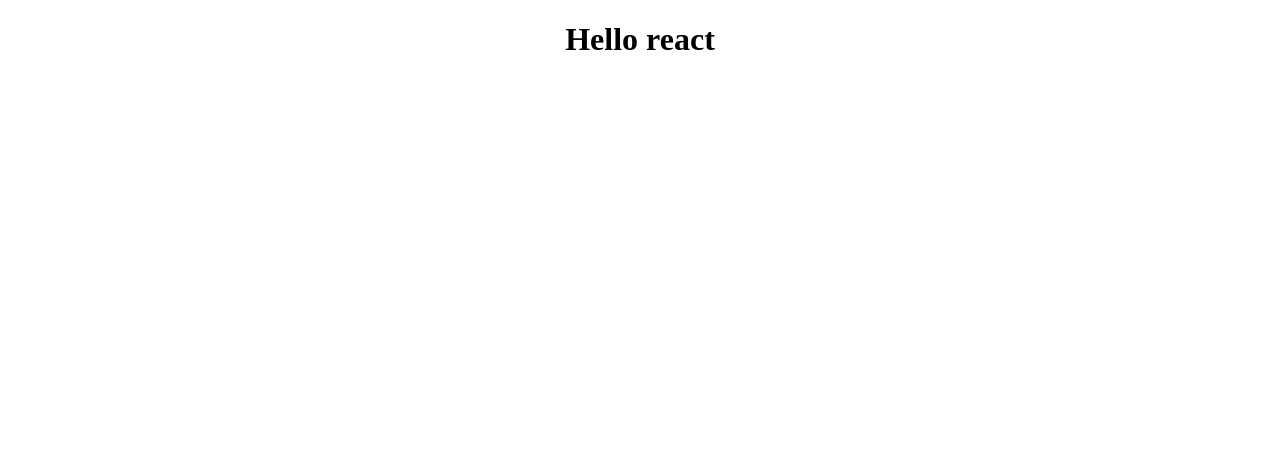
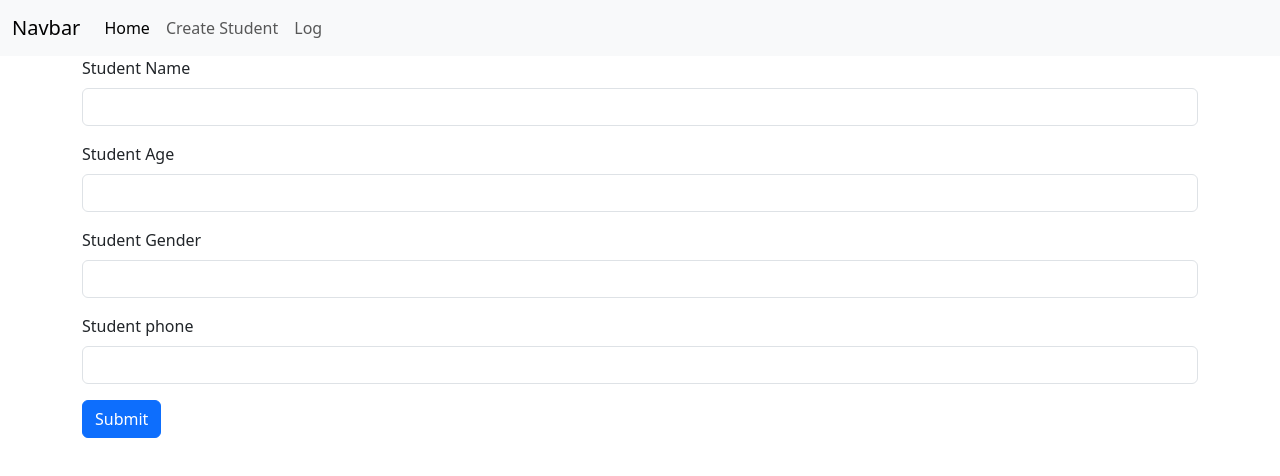
Before and after one commit to Nethna-Oshad/School_Management_System, a React (Create React App) app in the folder frontend/: page / in a window 1280 px wide. Shown: the top 476 px of the page. Built offline with nearby package versions, Linux system fonts and the light colour scheme.

Commit message:
add student 1/2

```diff
--- a/frontend/public/index.html
+++ b/frontend/public/index.html
@@ -10,25 +10,17 @@
       content="Web site created using create-react-app"
     />
     <link rel="apple-touch-icon" href="%PUBLIC_URL%/logo192.png" />
-    <!--
-      manifest.json provides metadata used when your web app is installed on a
-      user's mobile device or desktop. See https://developers.google.com/web/fundamentals/web-app-manifest/
-    -->
+
     <link rel="manifest" href="%PUBLIC_URL%/manifest.json" />
-    <!--
-      Notice the use of %PUBLIC_URL% in the tags above.
-      It will be replaced with the URL of the `public` folder during the build.
-      Only files inside the `public` folder can be referenced from the HTML.
+    <link href="https://cdn.jsdelivr.net/npm/bootstrap@5.3.3/dist/css/bootstrap.min.css" rel="stylesheet" integrity="sha384-QWTKZyjpPEjISv5WaRU9OFeRpok6YctnYmDr5pNlyT2bRjXh0JMhjY6hW+ALEwIH" crossorigin="anonymous">
 
-      Unlike "/favicon.ico" or "favicon.ico", "%PUBLIC_URL%/favicon.ico" will
-      work correctly both with client-side routing and a non-root public URL.
-      Learn how to configure a non-root public URL by running `npm run build`.
-    -->
     <title>React App</title>
   </head>
   <body>
     <noscript>You need to enable JavaScript to run this app.</noscript>
     <div id="root"></div>
 
+    <script src="https://cdn.jsdelivr.net/npm/bootstrap@5.3.0-alpha1/dist/js/bootstrap.bundle.min.js" integrity="sha384-w76ApsE1rRcEY5fN8XtK5BWE5pv9e1E+WFf3KZOmr5E7Kz6A9Qu9IhWc9D7fH3eG" crossorigin="anonymous"></script>
+
   </body>
 </html>
--- a/frontend/src/App.js
+++ b/frontend/src/App.js
@@ -1,10 +1,14 @@
 
 import './App.css';
+import Header from './components/Header';
+import AddStudent from './components/AddStudent';
+import {BrowserRouter as Router, Route} from "react-router-dom";
 
 function App() {
   return (
-    <div className="App">
-     <h1>Hello react </h1>
+    <div >
+      <Header/>
+      <AddStudent/>
     </div>
   );
 }
--- /dev/null
+++ b/frontend/src/components/AddStudent.js
@@ -0,0 +1,29 @@
+import React, {}from "react";
+
+export default function AddStudent(){
+
+    return(
+        <div Class ="container">
+            <form class = "from1">
+            <div class="mb-3">
+                 <label for="name" class="form-label">Student  Name</label>
+                <input type="text" class="form-control" id="name" aria-describedby="Enter Name"/>
+         </div>
+         <div class="mb-3">
+                 <label for="age" class="form-label">Student  Age</label>
+                <input type="text" class="form-control" id="age" aria-describedby="Enter age"/>
+         </div>
+         <div class="mb-3">
+                 <label for="gender" class="form-label">Student  Gender</label>
+                <input type="text" class="form-control" id="gender" aria-describedby="Enter Gender"/>
+         </div>
+         <div class="mb-3">
+                 <label for="phone" class="form-label">Student  phone</label>
+                <input type="text" class="form-control" id="phone" aria-describedby="Enter phone"/>
+         </div>
+                     <button type="submit" class="btn btn-primary">Submit</button>
+            </form>
+        </div>
+
+    )
+}
```
